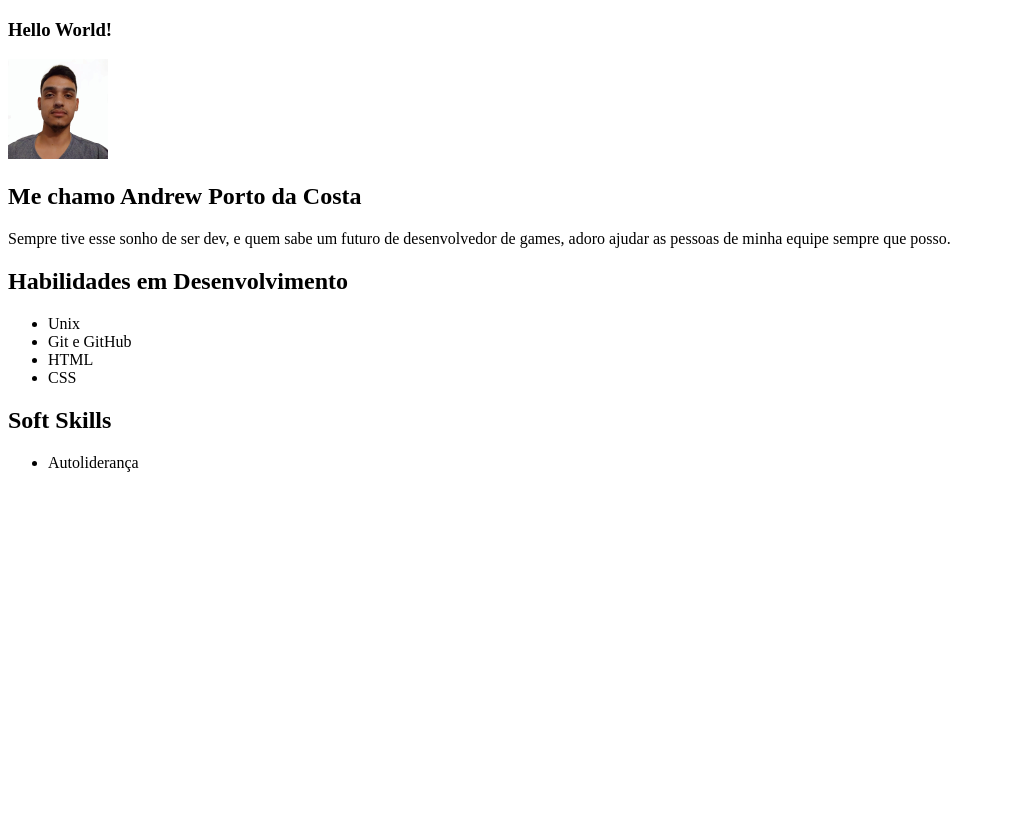
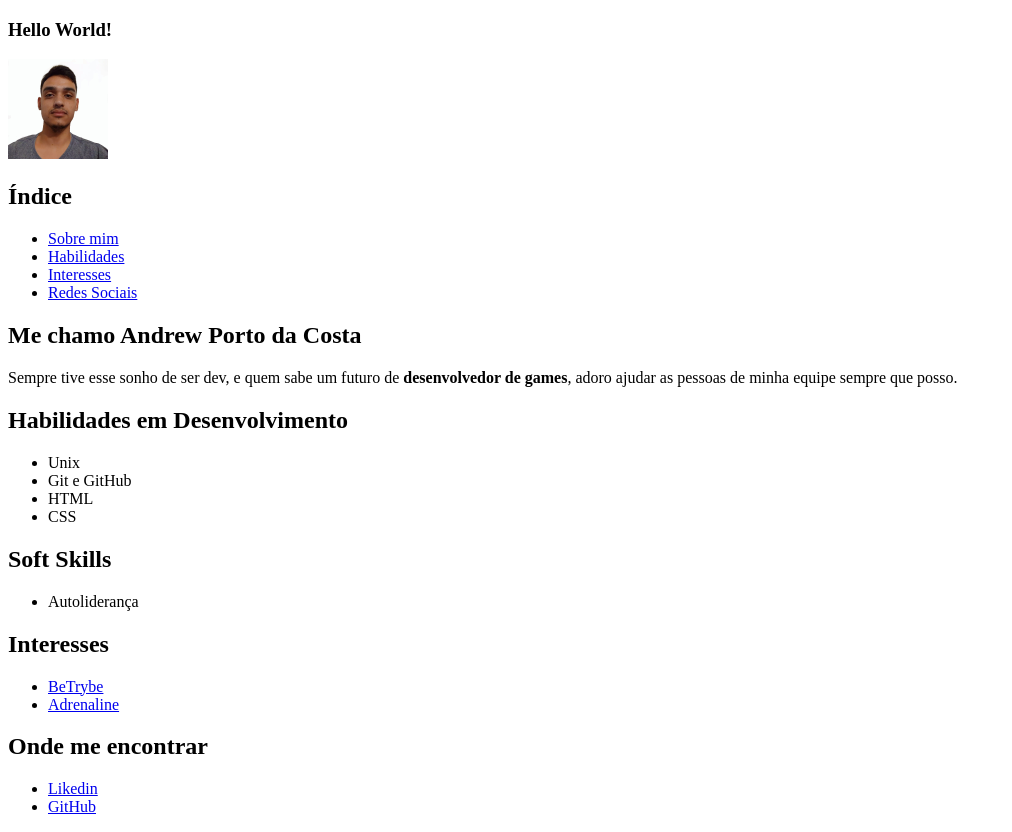
Before and after one commit to Andrew-Porto/Andrew-Porto.github.io, a plain HTML site: page index.html in a window 1280 px wide. Shown: the whole page, without its empty margins (0-1012 px from the left). Before the commit the page ends 800 px from the top, so only its background shows below. Drawn offline with Linux system fonts and the light colour scheme.

Commit message:
Adiciona novos tópicos e modifica no portifólio

```diff
--- a/index.html
+++ b/index.html
@@ -10,11 +10,20 @@
 
 <body>
     <h3>Hello World!</h3>
-    <img src="./imagens/Andrew.jpeg" alt="Foto de Andrew Porto da Costa" width="100px">
-    <h2>Me chamo Andrew Porto da Costa</h2>
-    <p>Sempre tive esse sonho de ser dev, e quem sabe um futuro de desenvolvedor de games, adoro ajudar as pessoas de
+    <a href="./imagens/Andrew.jpeg" target="_blank"><img src="./imagens/Andrew.jpeg" alt="Foto de Andrew Porto da Costa"
+            width="100px"></a>
+    <h2>Índice</h2>
+    <ul>
+        <li><a href="#sm">Sobre mim</a></li>
+        <li><a href="#hd">Habilidades</a></li>
+        <li><a href="#int">Interesses</a></li>
+        <li><a href="#redes">Redes Sociais</a></li>
+    </ul>
+    <h2><a name="sm">Me chamo Andrew Porto da Costa</a></h2>
+    <p>Sempre tive esse sonho de ser dev, e quem sabe um futuro de <strong>desenvolvedor de games</strong>, adoro ajudar
+        as pessoas de
         minha equipe sempre que posso.</p>
-    <h2>Habilidades em Desenvolvimento</h2>
+    <h2><a name="hd">Habilidades em Desenvolvimento</a></h2>
     <ul>
         <li>Unix</li>
         <li>Git e GitHub</li>
@@ -25,8 +34,16 @@
     <ul>
         <li>Autoliderança</li>
     </ul>
+    <h2><a name="int">Interesses</a></h2>
 
-
+    <ul>
+        <li><a href="https://blog.betrybe.com/" target="_blank">BeTrybe</a></li>
+        <li><a href="https://adrenaline.com.br/" target="_blank">Adrenaline</a></li>
+    </ul>
+    <h2><a name="redes">Onde me encontrar</a></h2>
+    <ul>
+        <li><a href="https://www.linkedin.com/in/andrew-porto-da-costa-/" target="_blank">Likedin</a></li>
+        <li><a href="https://github.com/Andrew-Porto" target="_blank">GitHub</a></li>
 
 
 </body>
```
Also changed, not shown: test.html (added, +27 -0 lines).
